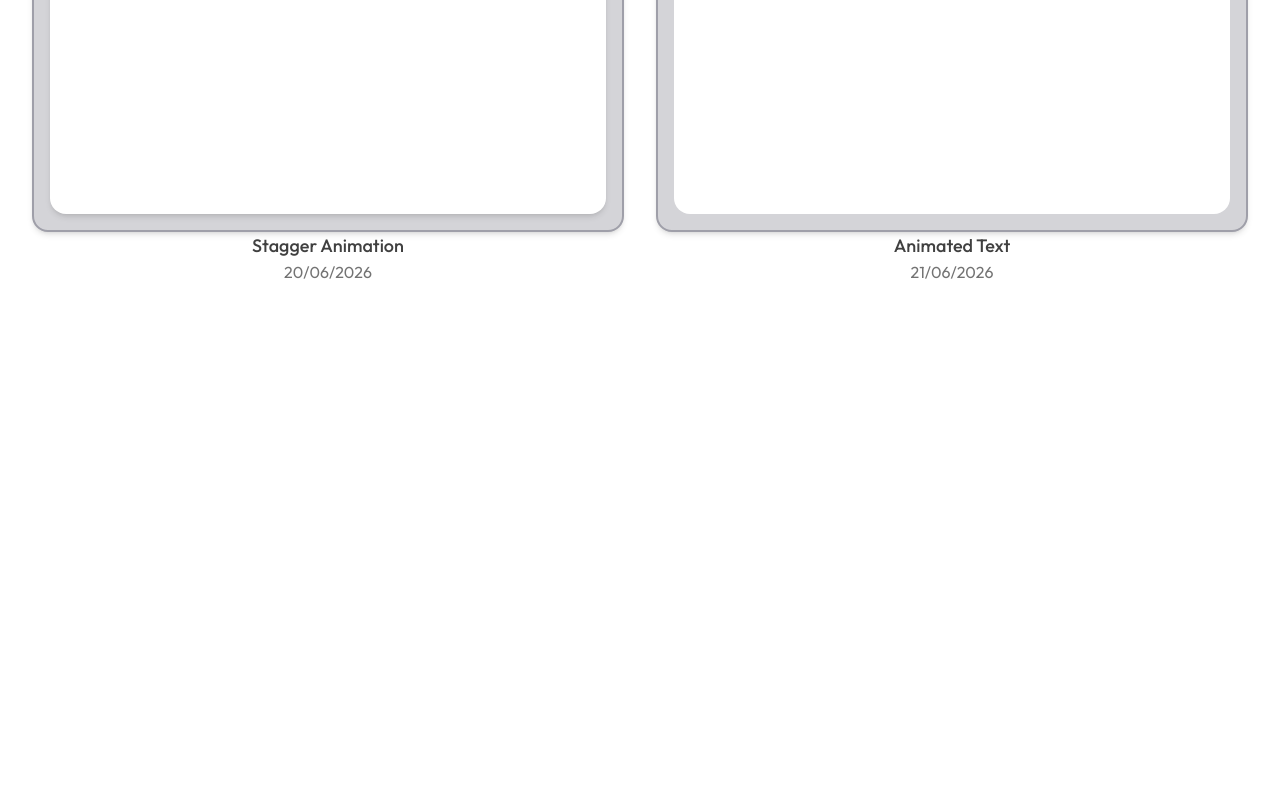
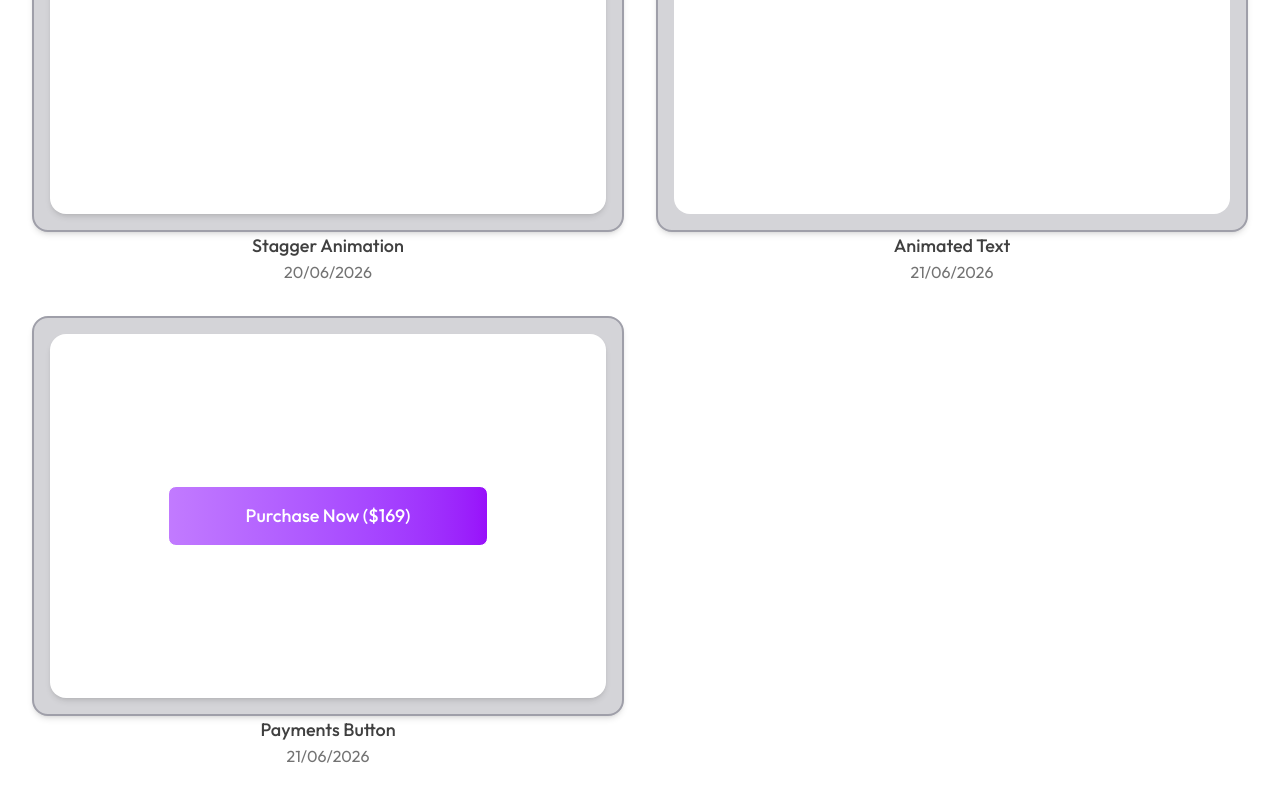
Before and after one commit to rishiraj1209/Motion-Interactions, a React (Vite) app: page / in a window 1280 px wide. Shown: the part 1240-2040 px from the top of the page. Before the commit the page ends 1556 px from the top, so only its background shows below. Built offline with nearby package versions, Linux system fonts and the light colour scheme; a web font is replaced by a local one.

Commit message:
added the payment button with animation

```diff
--- a/src/App.tsx
+++ b/src/App.tsx
@@ -3,6 +3,7 @@ import ArcInteraction from "./components/arcInteraction/ArcInteraction"
 import BoxAnimation from "./components/boxAnimation/BoxAnimation"
 import DottedBorderBox from "./components/dotted-border-box/DottedBorderBox"
 import GestureAnimation from "./components/gestureAnimation/GestureAnimation"
+import PaymentButton from "./components/paymentButton/PaymentButton"
 import SidebarStaggerAnimation from "./components/sidebarStagger/SidebarStaggerAnimation"
 
 
@@ -36,6 +37,11 @@ const interactions = [
     title:"Animated Text",
     date:"21/06/2026",
     component:AnimatedText
+  },
+  {
+    title:"Payments Button",
+    date:"21/06/2026",
+    component:PaymentButton
   }
 ]
 
--- /dev/null
+++ b/src/components/paymentButton/PaymentButton.tsx
@@ -0,0 +1,30 @@
+import { useAnimate, motion} from "motion/react"
+
+const PaymentButton = () => {
+    const [scope, animate]= useAnimate();
+    const sequences= [
+        [".lucide-loader-circle",{opacity:[0,1]},{duration:0.1}],
+        [".lucide-loader-circle",{rotate:360*4},{duration:1.5}],
+        [".lucide-loader-circle",{opacity:[1,0]},{duration:0.1}],
+        ["span",{opacity:0},{duration:0.2}],
+        ["button",{width:"4rem",borderRadius:"2000px"},{duration:0.3}],
+        ["button",{scale:[1,1.2,0.8,1],backgroundImage:"linear-gradient(to right,#00ff99,#00ccff)"},{duration:0.3,ease:"easeInOut"}],
+        [".lucide-check-icon",{opacity:[0,1]},{duration:0.1}],
+        [".lucide-check-icon path",{pathLength:1},{duration:0.3}]
+    ] as const;
+
+    const startAnimating = async ()=>{
+        await animate(sequences as any);
+    }
+  return (
+    <div ref={scope} className="w-full h-full bg-white rounded-2xl shadow-md flex items-center justify-center">
+      <motion.button onClick={startAnimating} style={{width:"20rem"}} className="relative border rounded-lg h-15 text-white font-medium text-lg bg-linear-to-r from-purple-400 to-purple-600 flex items-center justify-center">
+        <motion.span>Purchase Now ($169)</motion.span>
+        <motion.svg xmlns="http://www.w3.org/2000/svg" style={{opacity:0}} width="24"  height="24" viewBox="0 0 24 24" fill="none" stroke="currentColor" stroke-width="2.5" stroke-linecap="round" stroke-linejoin="round" className="lucide lucide-loader-circle-icon lucide-loader-circle absolute top-4 left-4"><path d="M21 12a9 9 0 1 1-6.219-8.56"/></motion.svg>
+        <motion.svg style={{opacity:0}} xmlns="http://www.w3.org/2000/svg" width="24" height="24" viewBox="0 0 24 24" fill="none" stroke="currentColor" stroke-width="3.0" stroke-linecap="round" stroke-linejoin="round" className="lucide lucide-check-icon lucide-check absolute"><motion.path initial={{pathLength:0}} transition={{duration:0.3,type:'tween', ease:'easeInOut'}} d="M20 6 9 17l-5-5"/></motion.svg>
+      </motion.button>
+    </div>
+  )
+}
+
+export default PaymentButton
```
